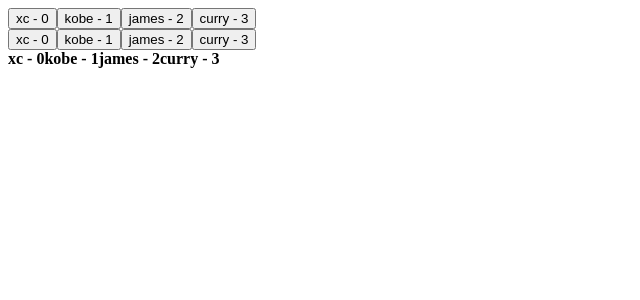
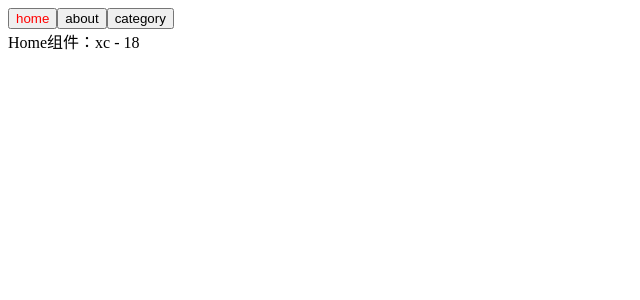
Before and after one commit to coder-xc/Vue3_TS_learn_notes, a Vue app in the folder 03_learn_component/: page / in a window 1280 px wide. Shown: the top 300 px of the page, without its empty margins (0-640 px from the left). Built offline with nearby package versions, Linux system fonts and the light colour scheme.

Commit message:
feat: 学习动态组件

```diff
--- /dev/null
+++ b/03_learn_component/src/11_动态组件的使用/App.vue
@@ -0,0 +1,67 @@
+<template>
+  <div>
+    <button
+      v-for="item in tabs"
+      :key="item"
+      @click="itemClick(item)"
+      :class="{ active: currentTab === item }"
+    >
+      {{ item }}
+    </button>
+
+    <!-- 2.动态组件 -->
+    <keep-alive include="home,about">
+      <component
+        :is="currentTab"
+        name="xc"
+        :age="18"
+        @pageClick="pageClick"
+      ></component>
+    </keep-alive>
+
+    <!-- 1.v-if的判断实现 -->
+    <!-- <template v-if="currentTab === 'home'">
+      <home></home>
+    </template>
+    <template v-else-if="currentTab === 'about'">
+      <about></about>
+    </template>
+    <template v-else>
+      <category></category>
+    </template> -->
+  </div>
+</template>
+
+<script>
+import Home from "./pages/Home.vue";
+import About from "./pages/About.vue";
+import Category from "./pages/Category.vue";
+
+export default {
+  components: {
+    Home,
+    About,
+    Category,
+  },
+  data() {
+    return {
+      tabs: ["home", "about", "category"],
+      currentTab: "home",
+    };
+  },
+  methods: {
+    itemClick(item) {
+      this.currentTab = item;
+    },
+    pageClick() {
+      console.log("page内部发生了点击");
+    },
+  },
+};
+</script>
+
+<style scoped>
+.active {
+  color: red;
+}
+</style>
--- /dev/null
+++ b/03_learn_component/src/11_动态组件的使用/pages/About.vue
@@ -0,0 +1,20 @@
+<template>
+  <div>
+    About组件
+    <button @click="counter++">{{ counter }}</button>
+  </div>
+</template>
+
+<script>
+export default {
+  name: "about",
+  data() {
+    return {
+      counter: 0,
+    };
+  },
+};
+</script>
+
+<style scoped>
+</style>
--- /dev/null
+++ b/03_learn_component/src/11_动态组件的使用/pages/Category.vue
@@ -0,0 +1,20 @@
+<template>
+  <div>
+    Category组件
+    <button @click="counter++">{{ counter }}</button>
+  </div>
+</template>
+
+<script>
+export default {
+    name: "category",
+  data() {
+    return {
+      counter: 0,
+    };
+  },
+};
+</script>
+
+<style scoped>
+</style>
--- /dev/null
+++ b/03_learn_component/src/11_动态组件的使用/pages/Home.vue
@@ -0,0 +1,28 @@
+<template>
+  <div @click="divClick">Home组件：{{ name }} - {{ age }}</div>
+</template>
+
+<script>
+export default {
+  name: "home",
+  props: {
+    name: {
+      type: String,
+      default: "",
+    },
+    age: {
+      type: Number,
+      default: 0,
+    },
+  },
+  emits: ["pageClick"],
+  methods: {
+    divClick() {
+      this.$emit("pageClick");
+    },
+  },
+};
+</script>
+
+<style scoped>
+</style>
--- a/03_learn_component/src/main.js
+++ b/03_learn_component/src/main.js
@@ -8,7 +8,8 @@
 // import App from "./07_事件总线的使用/App.vue";
 // import App from "./08_插槽的基本使用/App.vue";
 // import App from "./09_具名插槽的使用/App.vue";
-import App from "./10_作用域插槽的使用/App.vue";
+// import App from "./10_作用域插槽的使用/App.vue";
+import App from "./11_动态组件的使用/App.vue";
 
 
 createApp(App).mount('#app')
```
